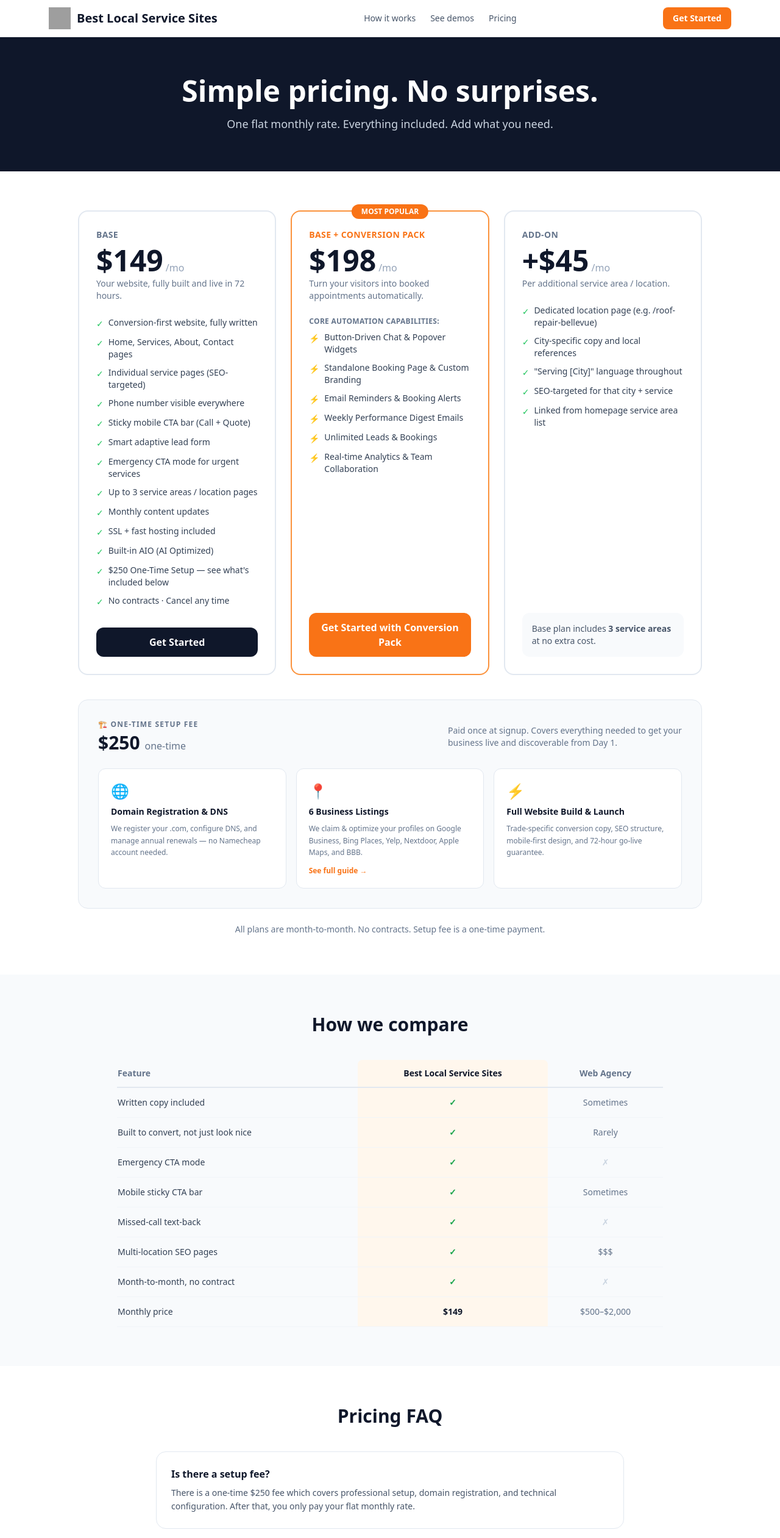
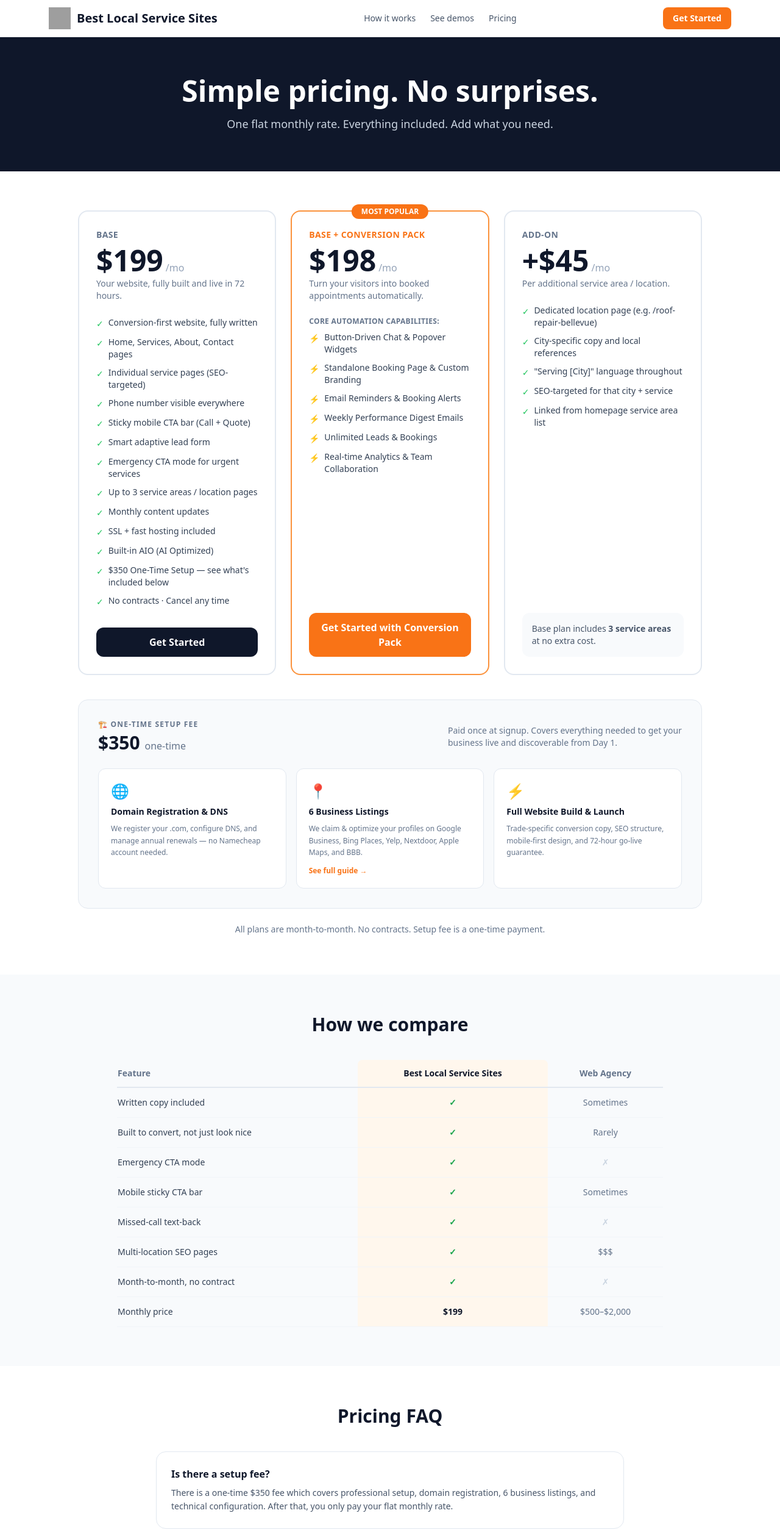
Before and after one commit to justsaiingthings-collab/bestlocalservicesites, a Next.js app in the folder apps/landing/: page /pricing in a window 1280 px wide. Shown: the top 2522 px of the page at 61% size. Built offline with nearby package versions, Linux system fonts and the light colour scheme; grey boxes are pictures that could not be loaded.

Commit message:
Price bump

```diff
--- a/apps/landing/app/page.tsx
+++ b/apps/landing/app/page.tsx
@@ -86,7 +86,7 @@ const testimonials = [
 const faqs = [
   {
     q: "How much does it cost?",
-    a: "$250 is the one-time setup fee followed by a monthly subscription starting at $149. The setup fee covers your domain registration and professional technical configuration.",
+    a: "$350 is the one-time setup fee followed by a monthly subscription starting at $199. The setup fee covers your domain registration, 6 business listings, and professional technical configuration.",
   },
   {
     q: "Is this better than Wix or Squarespace for contractors?",
@@ -143,7 +143,7 @@ export default function LandingPage() {
               "@type": "Offer",
               url: "https://bestlocalservicesites.com/pricing",
               priceCurrency: "USD",
-              price: "149.00",
+              price: "199.00",
               priceValidUntil: "2027-12-31",
               availability: "https://schema.org/InStock",
               seller: {
@@ -393,11 +393,11 @@ export default function LandingPage() {
             Simple, transparent pricing
           </h2>
           <p className="text-slate-500 mb-8">
-            $250 one-time setup — everything needed to go live. No hidden extras.
+            $350 one-time setup — everything needed to go live. No hidden extras.
           </p>
           <div className="bg-white rounded-2xl p-8 border border-slate-200 shadow-sm mb-6">
             <div className="flex items-baseline justify-center gap-1 mb-2">
-              <span className="text-5xl font-black text-slate-900">$149</span>
+              <span className="text-5xl font-black text-slate-900">$199</span>
               <span className="text-slate-400">/month</span>
             </div>
             <p className="text-slate-500 mb-6">The High-Performance Lead Engine</p>
@@ -419,7 +419,7 @@ export default function LandingPage() {
               ))}
             </div>
             <div className="border-t border-slate-100 pt-5 mt-2">
-              <p className="text-xs font-black text-slate-500 uppercase tracking-widest mb-3">🏗️ $250 One-Time Setup Includes:</p>
+              <p className="text-xs font-black text-slate-500 uppercase tracking-widest mb-3">🏗️ $350 One-Time Setup Includes:</p>
               <ul className="grid sm:grid-cols-3 gap-2 text-xs text-slate-700">
                 {[
                   { icon: "🌐", text: "Domain registration & DNS" },
@@ -517,7 +517,7 @@ export default function LandingPage() {
                 </tr>
                 <tr>
                   <td className="border border-slate-200 p-4 font-bold">Setup Cost</td>
-                  <td className="border border-slate-200 p-4 text-center text-slate-900 font-bold">$250</td>
+                  <td className="border border-slate-200 p-4 text-center text-slate-900 font-bold">$350</td>
                   <td className="border border-slate-200 p-4 text-center text-slate-500">DIY / Time Loss</td>
                   <td className="border border-slate-200 p-4 text-center text-slate-500">$5,000+</td>
                 </tr>
--- a/apps/landing/app/pricing/page.tsx
+++ b/apps/landing/app/pricing/page.tsx
@@ -4,7 +4,7 @@ import Link from "next/link";
 export const metadata: Metadata = {
   title: "Pricing | PNW's Leading Lead Gen Engine",
   description:
-    "Transparent pricing for PNW home service websites. $149/mo base + $250 setup. 1,000+ leads generated for trades in Seattle, Tacoma, and Portland.",
+    "Transparent pricing for PNW home service websites. $199/mo base + $350 setup. 1,000+ leads generated for trades in Seattle, Tacoma, and Portland.",
 };
 
 const baseFeatures = [
@@ -19,7 +19,7 @@ const baseFeatures = [
   "Monthly content updates",
   "SSL + fast hosting included",
   "Built-in AIO (AI Optimized)",
-  "$250 One-Time Setup — see what's included below",
+  "$350 One-Time Setup — see what's included below",
   "No contracts · Cancel any time",
 ];
 
@@ -40,7 +40,7 @@ const comparisons = [
   { feature: "Missed-call text-back", us: true, agency: false },
   { feature: "Multi-location SEO pages", us: true, agency: "$$$" },
   { feature: "Month-to-month, no contract", us: true, agency: false },
-  { feature: "Monthly price", us: "$149", agency: "$500–$2,000" },
+  { feature: "Monthly price", us: "$199", agency: "$500–$2,000" },
 ];
 
 export default function PricingPage() {
@@ -67,7 +67,7 @@ export default function PricingPage() {
             <div className="border-2 border-slate-200 rounded-2xl p-7 flex flex-col">
               <div className="text-sm font-bold text-slate-500 uppercase tracking-wide mb-2">Base</div>
               <div className="flex items-baseline gap-1 mb-1">
-                <span className="text-5xl font-black text-slate-900">$149</span>
+                <span className="text-5xl font-black text-slate-900">$199</span>
                 <span className="text-slate-400">/mo</span>
               </div>
               <p className="text-slate-500 text-sm mb-6">
@@ -160,7 +160,7 @@ export default function PricingPage() {
             <div className="flex flex-col sm:flex-row sm:items-center justify-between gap-2 mb-6">
               <div>
                 <p className="text-xs font-black text-slate-500 uppercase tracking-widest mb-1">🏗️ One-Time Setup Fee</p>
-                <p className="text-3xl font-black text-slate-900">$250 <span className="text-base font-normal text-slate-500">one-time</span></p>
+                <p className="text-3xl font-black text-slate-900">$350 <span className="text-base font-normal text-slate-500">one-time</span></p>
               </div>
               <p className="text-slate-500 text-sm max-w-sm">
                 Paid once at signup. Covers everything needed to get your business live and discoverable from Day 1.
@@ -260,7 +260,7 @@ export default function PricingPage() {
             {[
               {
                 q: "Is there a setup fee?",
-                a: "There is a one-time $250 fee which covers professional setup, domain registration, and technical configuration. After that, you only pay your flat monthly rate.",
+                a: "There is a one-time $350 fee which covers professional setup, domain registration, 6 business listings, and technical configuration. After that, you only pay your flat monthly rate.",
               },
               {
                 q: "What if I want to cancel?",
@@ -291,7 +291,7 @@ export default function PricingPage() {
       {/* Bottom CTA */}
       <section className="bg-orange-500 text-white py-16 px-4">
         <div className="max-w-2xl mx-auto text-center">
-          <h2 className="text-4xl font-black mb-4">Start at $149/month.</h2>
+          <h2 className="text-4xl font-black mb-4">Start at $199/month.</h2>
           <p className="text-orange-100 text-lg mb-8">
             Live in 72 hours. No contract. Cancel any time.
           </p>
```
Also changed, not shown: apps/landing/public/llms.txt, 1 other file (tests, documents, lock files or other folders).
